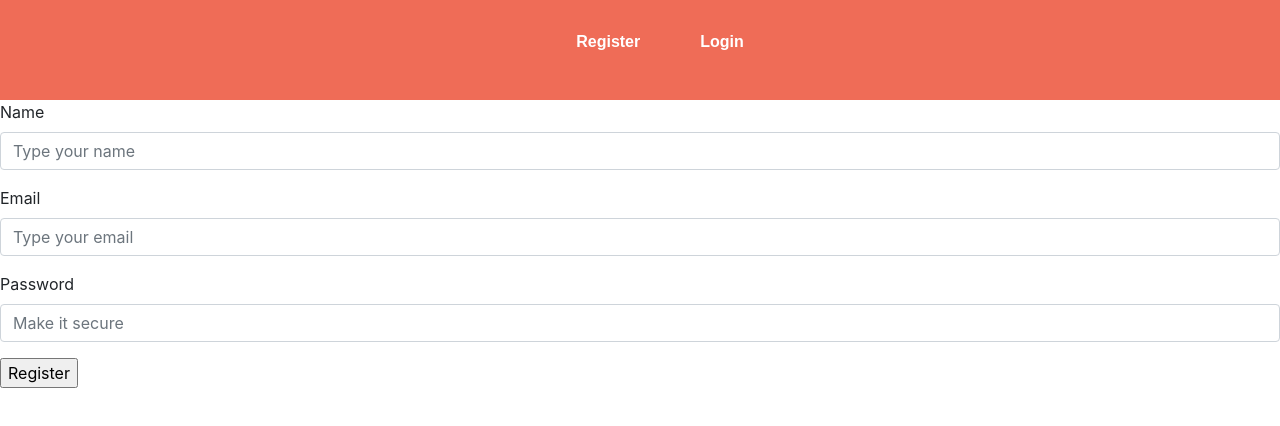
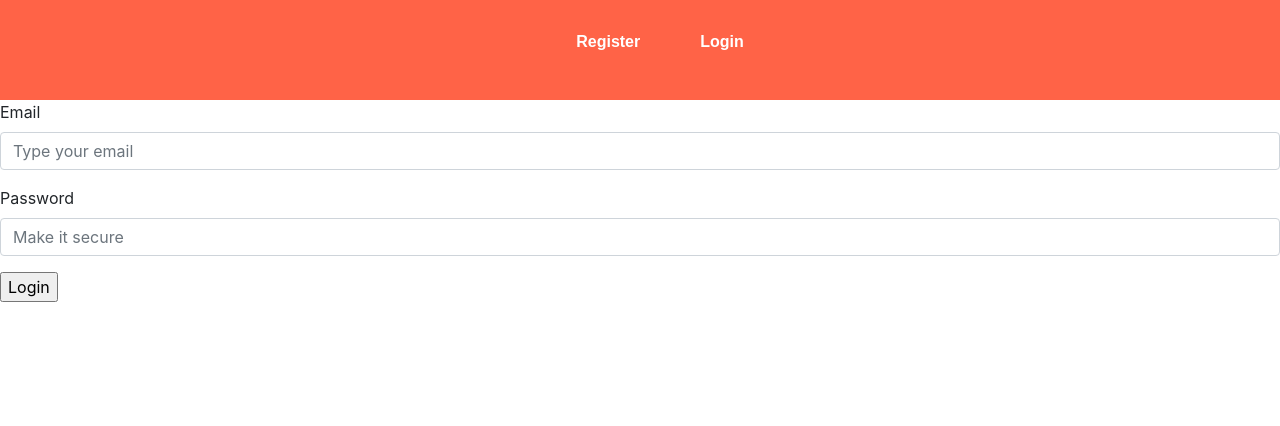
Before and after one commit to mandasari93/learn-react-form, a React (Create React App) app: page /Login in a window 1280 px wide. Shown: the top 426 px of the page. Built offline with nearby package versions, Linux system fonts and the light colour scheme.

Commit message:
editing login form and app.js

```diff
--- a/src/App.js
+++ b/src/App.js
@@ -10,7 +10,7 @@ const NavBar = styled.nav`
   font-family: "Dosis", sans-serif;
   display: flex;
   justify-content: center;
-  background: #ef6c57;
+  background: tomato;
   padding: 30px;
   font-weight: 600;
   ul {
--- a/src/components/Login/index.js
+++ b/src/components/Login/index.js
@@ -5,16 +5,11 @@ class Register extends Component {
   constructor(props) {
     super(props);
     this.state = {
-      name: "",
       email: "",
       pass: "",
       result: []
     };
   }
-
-  handleNameInput = event => {
-    this.setState({ name: event.target.value });
-  };
 
   handleEmailInput = event => {
     this.setState({ email: event.target.value });
@@ -27,34 +22,20 @@ class Register extends Component {
   handleRegisterSubmit = event => {
     event.preventDefault();
     const value = {
-      name: this.state.name,
       email: this.state.email,
       pass: this.state.pass
     };
 
     this.setState(prevState => ({
       result: [...prevState.result, value],
-      name: "",
       email: "",
       pass: ""
     }));
   };
 
   render() {
-    return (
-      <Form onSubmit={this.handleRegisterSubmit}>
-        <FormGroup>
-          <Label for="name">Name</Label>
-          <Input
-            type="name"
-            name="name"
-            id="name"
-            placeholder="Type your name"
-            value={this.state.name}
-            onChange={this.handleNameInput}
-          />
-        </FormGroup>
-
+      return (
+        <Form onSubmit={this.handleRegisterSubmit}>
         <FormGroup>
           <Label for="email">Email</Label>
           <Input
@@ -79,7 +60,7 @@ class Register extends Component {
           />
         </FormGroup>
 
-        <input type="submit" value="Register" />
+        <input type="submit" value="Login" />
       </Form>
     );
   }
```
